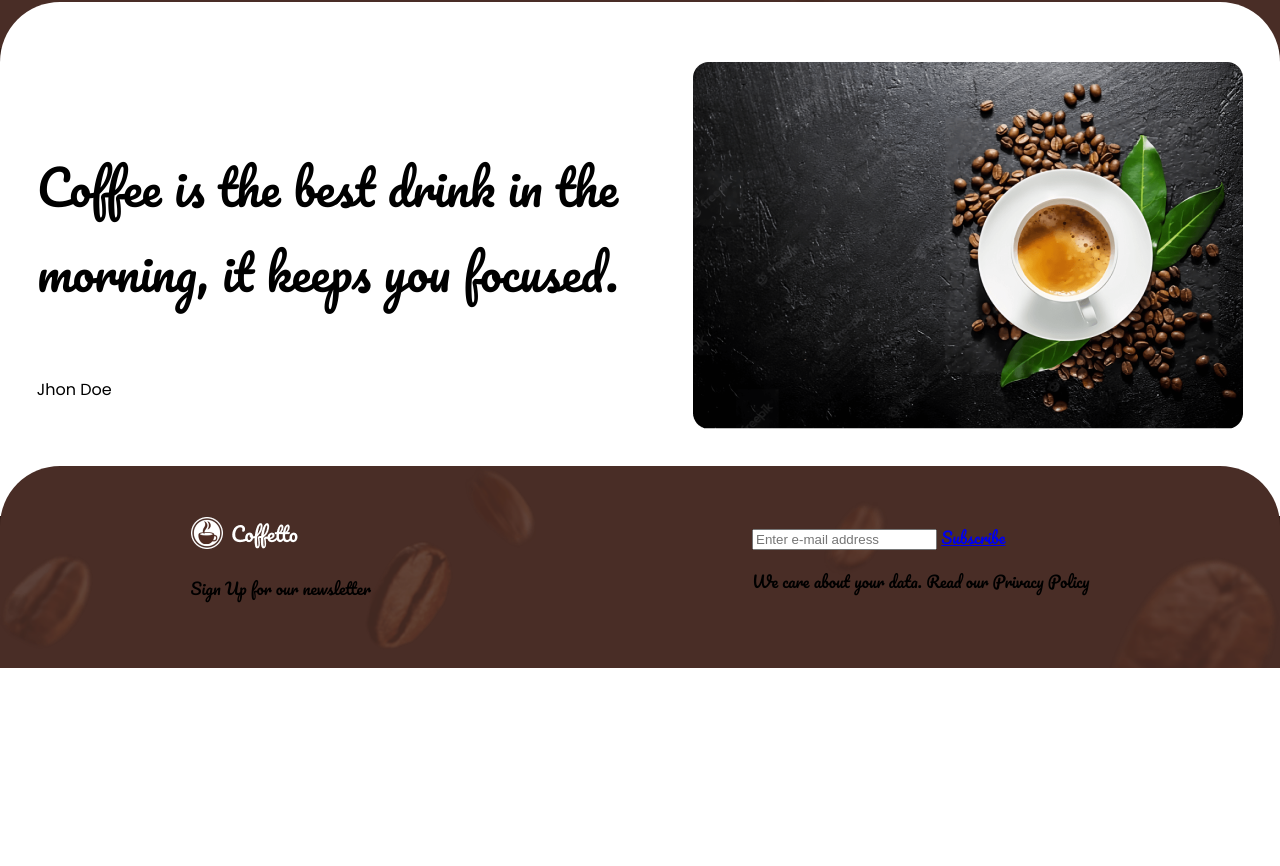
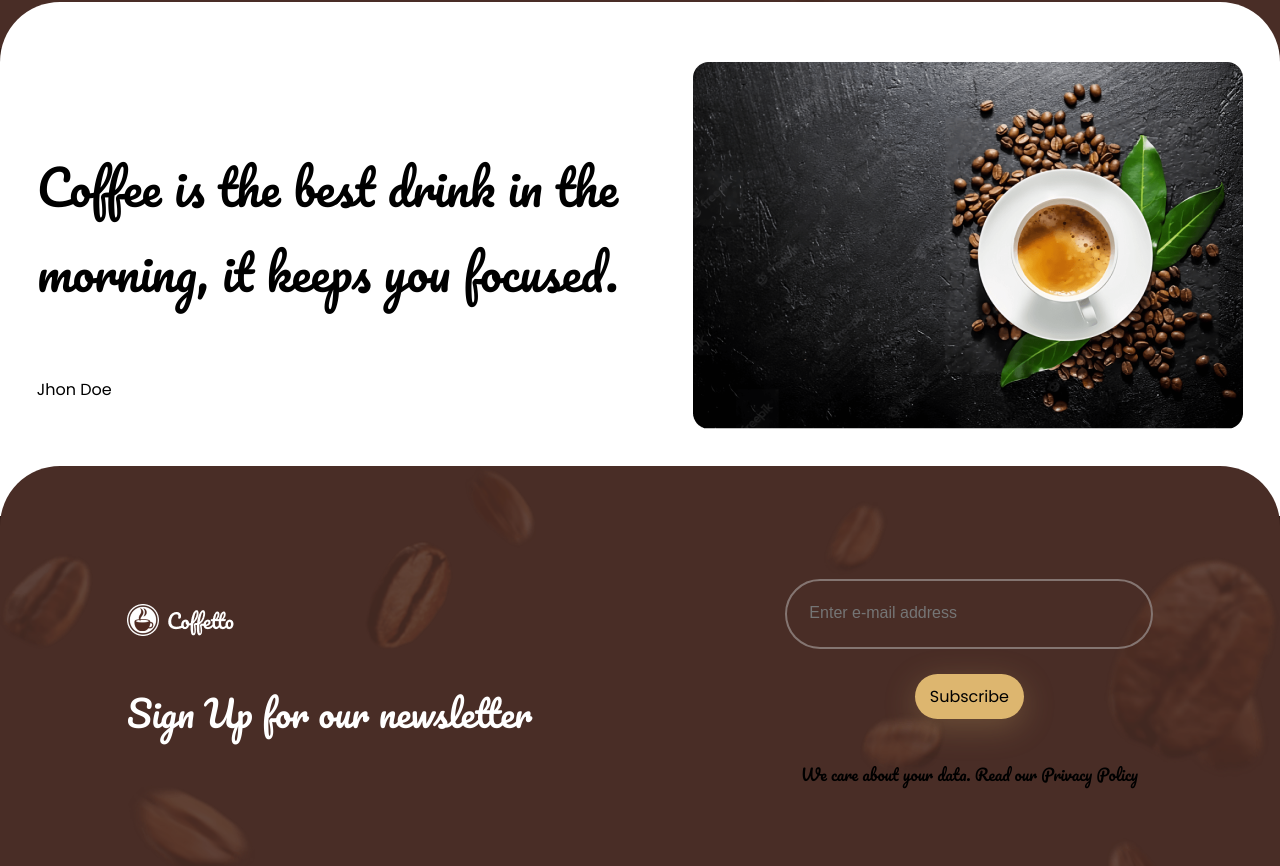
Before and after one commit to Sa31312/coffie_shop, a plain HTML site: page index.html in a window 1280 px wide. Shown: the part 2413-3279 px from the top of the page. Before the commit the page ends 3081 px from the top, so only its background shows below. Drawn offline with Linux system fonts and the light colour scheme.

Commit message:
index.html

```diff
--- a/index.html
+++ b/index.html
@@ -237,9 +237,49 @@
       font-family: var(--text-font);
     }
     .footer-content {
+      margin-top: 50px;
       display: flex;
       justify-content: space-around;
       align-items: center;
+    }
+    .newsletter p {
+      font-size: 36px;
+      font-weight: 400;
+      color: white;
+      font-style: normal;
+    }
+    input[type="email"] {
+      display: block;
+    outline: 0px;
+    width: 360px;
+    height: 64px;
+    background-color: transparent;
+    border: 2px solid var(--text-color-light);
+    border-radius: 64px;
+    }
+    input[type="email"]::placeholder {
+      padding-left: 20px;
+      font-size: 16px;
+    }
+    .btn-newsletter{
+      flex-wrap: wrap;
+      display: flex;
+      justify-content: space-around;
+      align-items: center;
+      flex-direction: column;
+      height: 250px;
+    }
+    .btn-sub{
+      padding: 10px 15px;
+      border-radius: 64px;
+      background-color: var(--secondry-color);
+      box-shadow: 0px 8px 32px 0px rgba(221, 183,112,0.25);
+      font-family: var(--text-font);
+      font-size: 16px;
+      font-weight: 500;
+      font-style: normal;
+      text-decoration: none;
+      color: black;
     }
   </style>
 </head>
@@ -386,7 +426,7 @@
       </div>
       <div class="btn-newsletter">
         <input type="email" placeholder="Enter e-mail address"  >
-        <a href="#">Subscribe</a>
+        <a href="#" class="btn-sub">Subscribe</a>
         <p>We care about your data. Read our <span>Privacy Policy</span></p>
       </div>
     </div>
```
